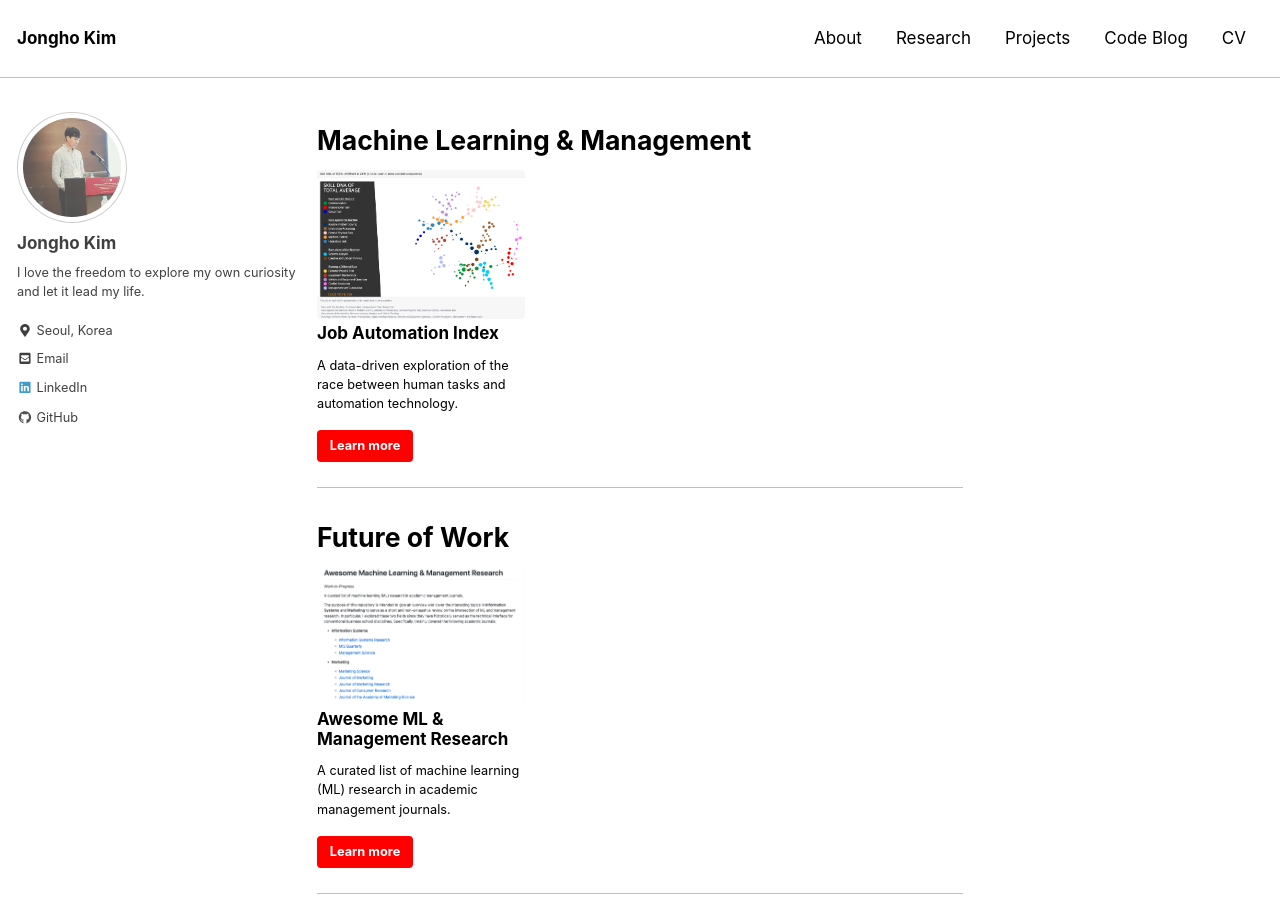
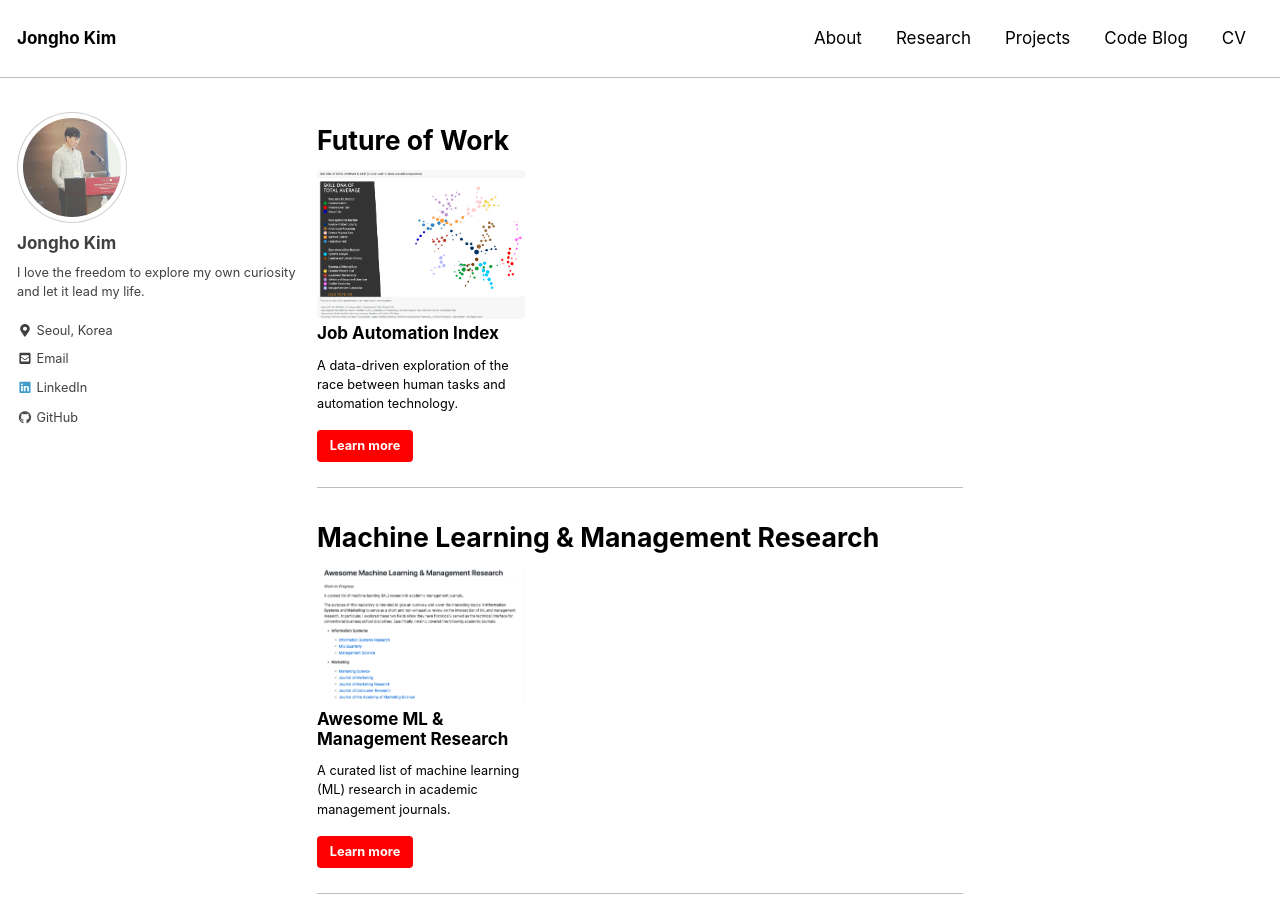
Before and after one commit to jonghkim/jonghkim.github.io, a Jekyll site: the page built from _pages/code_blog.html, in a window 1280 px wide and 900 px high. Built offline with Jekyll 4.4.1, drawn with Linux system fonts in a browser that asks for light colours; nearby versions of some CDN libraries.

Commit message:
update code blog

```diff
--- a/_pages/code_blog.html
+++ b/_pages/code_blog.html
@@ -2,7 +2,8 @@
 layout: archive
 permalink: /code_blog/
 author_profile: true
-ml_mngt:
+
+future_of_work:
   - image_path: /assets/images/job_automation_index.png
     alt: "skill_dna_of_jobs"
     title: "Job Automation Index"
@@ -10,7 +11,8 @@ ml_mngt:
     url: http://www.jobautomationindex.com/
     btn_class: "btn--primary"
     btn_label: "Learn more"
-future_of_work:
+
+ml_mngt:
   - image_path: /assets/images/ml-mngt.png
     alt: "ml_management"
     title: "Awesome ML & Management Research"
@@ -18,10 +20,9 @@ future_of_work:
     url: https://github.com/jonghkim/awesome-machine-learning-management-research/
     btn_class: "btn--primary"
     btn_label: "Learn more"
-    id: future_of_work
 ---
-<h1> Machine Learning & Management </h1>
-{% include feature_row id="ml_mngt" %}
-
 <h1> Future of Work</h1>
 {% include feature_row id="future_of_work"%}
+
+<h1> Machine Learning & Management Research </h1>
+{% include feature_row id="ml_mngt" %}
```
Also changed, not shown: favicon.ico (added).
